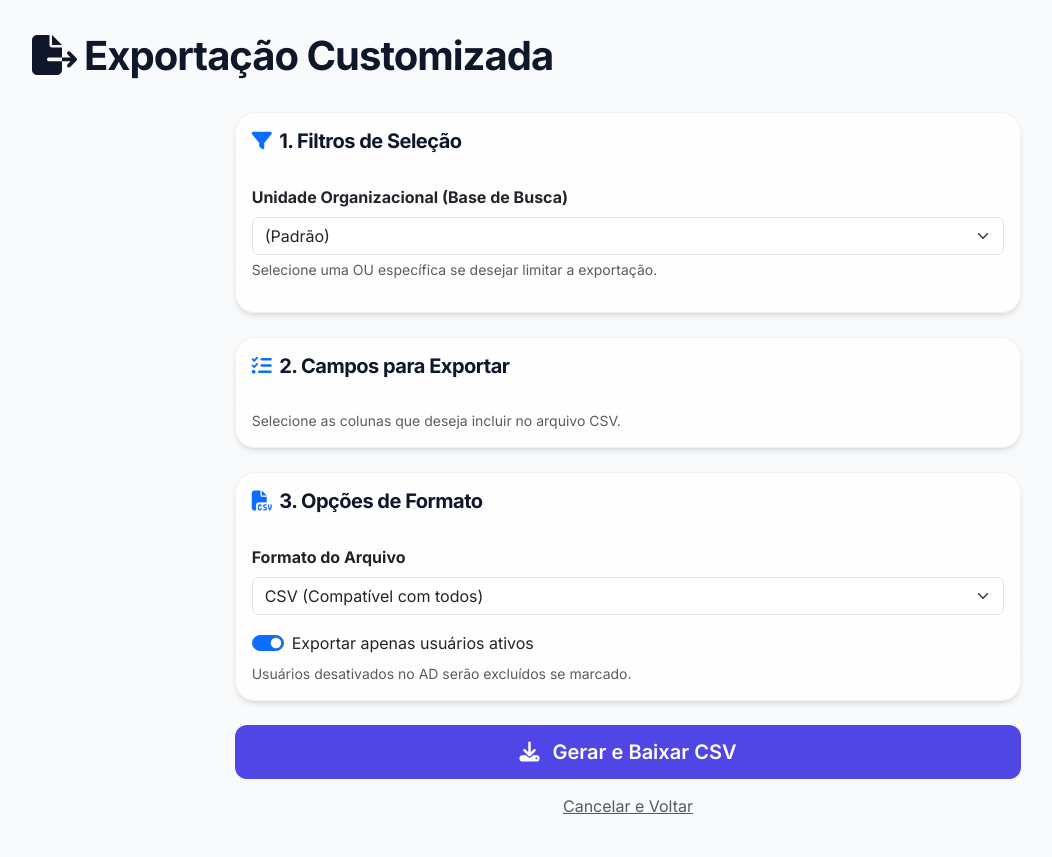
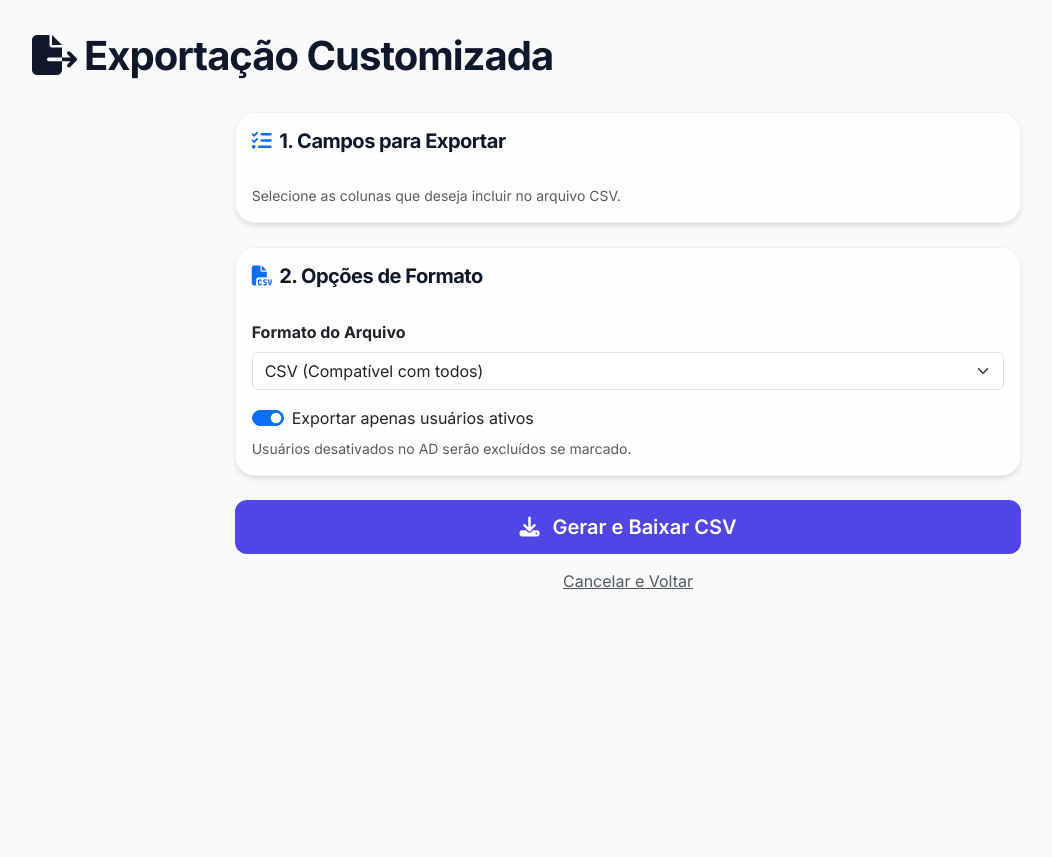
Before and after one commit to welermoura/ldap-teste, a Flask app: template templates/export_setup.html in a window 1280 px wide. Shown: the whole page, without its empty margins (12-1064 px from the left). After the commit the page ends 589 px from the top, so only its background shows below. Run offline with Flask 3, Linux system fonts and the light colour scheme; the template is opened without the code that fills it, so the values that code supplies are empty; some libraries are stand-ins or nearby versions.

Commit message:
Refactor: remove selecao de OU da exportacao para otimizar performance

```diff
--- a/templates/export_setup.html
+++ b/templates/export_setup.html
@@ -14,27 +14,9 @@
         <form method="POST" action="{{ url_for('users.export_ad_data') }}">
             <input type="hidden" name="csrf_token" value="{{ csrf_token() }}">
 
-            <div class="card glass-card mb-4 animate-in">
-                <div class="card-header border-0 bg-transparent py-3">
-                    <h5 class="mb-0"><i class="fas fa-filter me-2 text-primary"></i>1. Filtros de Seleção</h5>
-                </div>
-                <div class="card-body">
-                    <div class="mb-3">
-                        <label class="form-label fw-bold">Unidade Organizacional (Base de Busca)</label>
-                        <select name="search_base" class="form-select">
-                            <option value="{{ default_search_base }}">{{ default_search_base }} (Padrão)</option>
-                            {% for ou in ous %}
-                            <option value="{{ ou.dn }}">{{ ou.name }} ({{ ou.dn }})</option>
-                            {% endfor %}
-                        </select>
-                        <div class="form-text">Selecione uma OU específica se desejar limitar a exportação.</div>
-                    </div>
-                </div>
-            </div>
-
             <div class="card glass-card mb-4 animate-in" style="animation-delay: 0.1s;">
                 <div class="card-header border-0 bg-transparent py-3">
-                    <h5 class="mb-0"><i class="fas fa-list-check me-2 text-primary"></i>2. Campos para Exportar</h5>
+                    <h5 class="mb-0"><i class="fas fa-list-check me-2 text-primary"></i>1. Campos para Exportar</h5>
                 </div>
                 <div class="card-body">
                     <p class="text-muted small mb-3">Selecione as colunas que deseja incluir no arquivo CSV.</p>
@@ -55,7 +37,7 @@
 
             <div class="card glass-card mb-4 animate-in" style="animation-delay: 0.2s;">
                 <div class="card-header border-0 bg-transparent py-3">
-                    <h5 class="mb-0"><i class="fas fa-file-csv me-2 text-primary"></i>3. Opções de Formato</h5>
+                    <h5 class="mb-0"><i class="fas fa-file-csv me-2 text-primary"></i>2. Opções de Formato</h5>
                 </div>
                 <div class="card-body">
                     <div class="mb-3">
```
Also changed, not shown: routes/users.py (+1 -9 lines).
